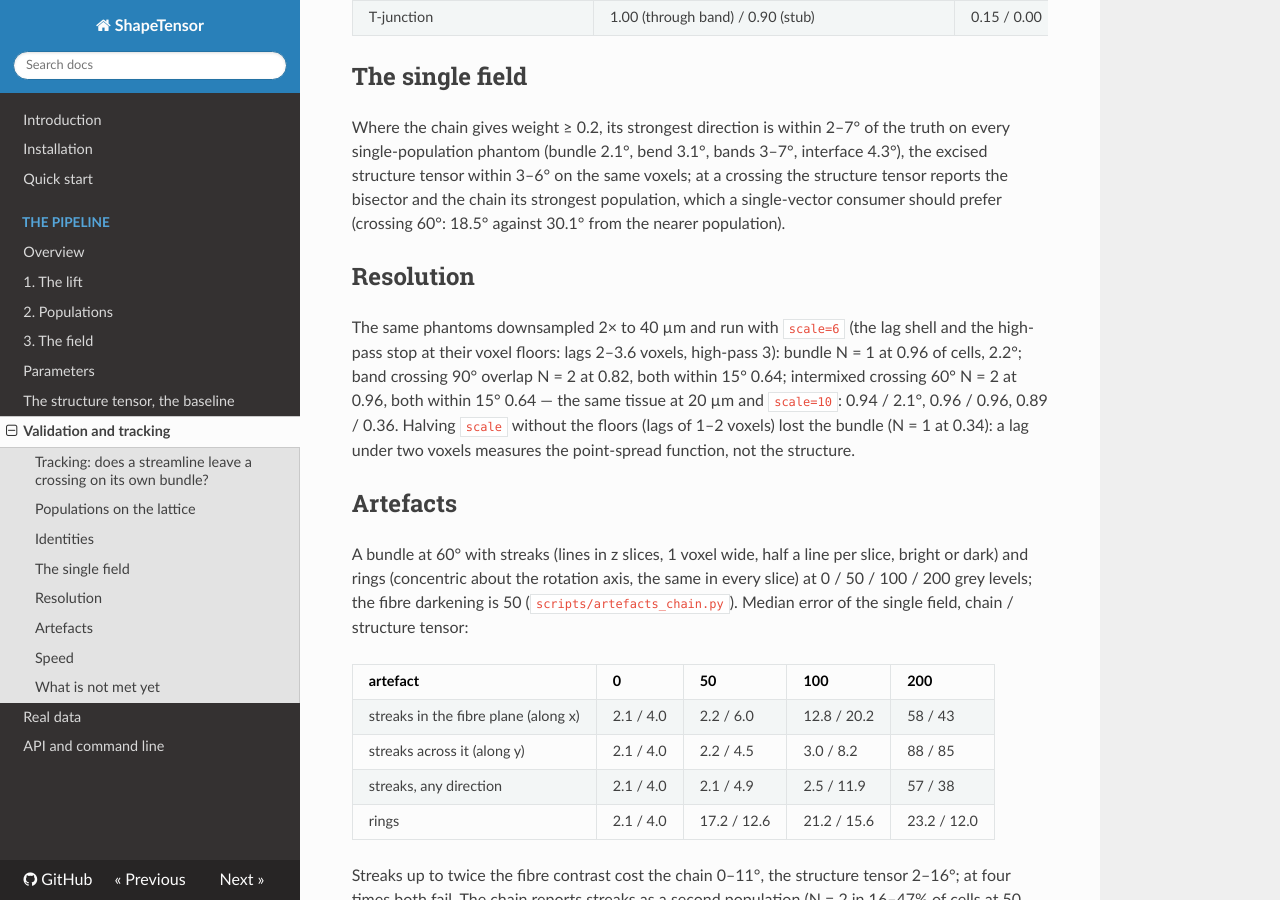
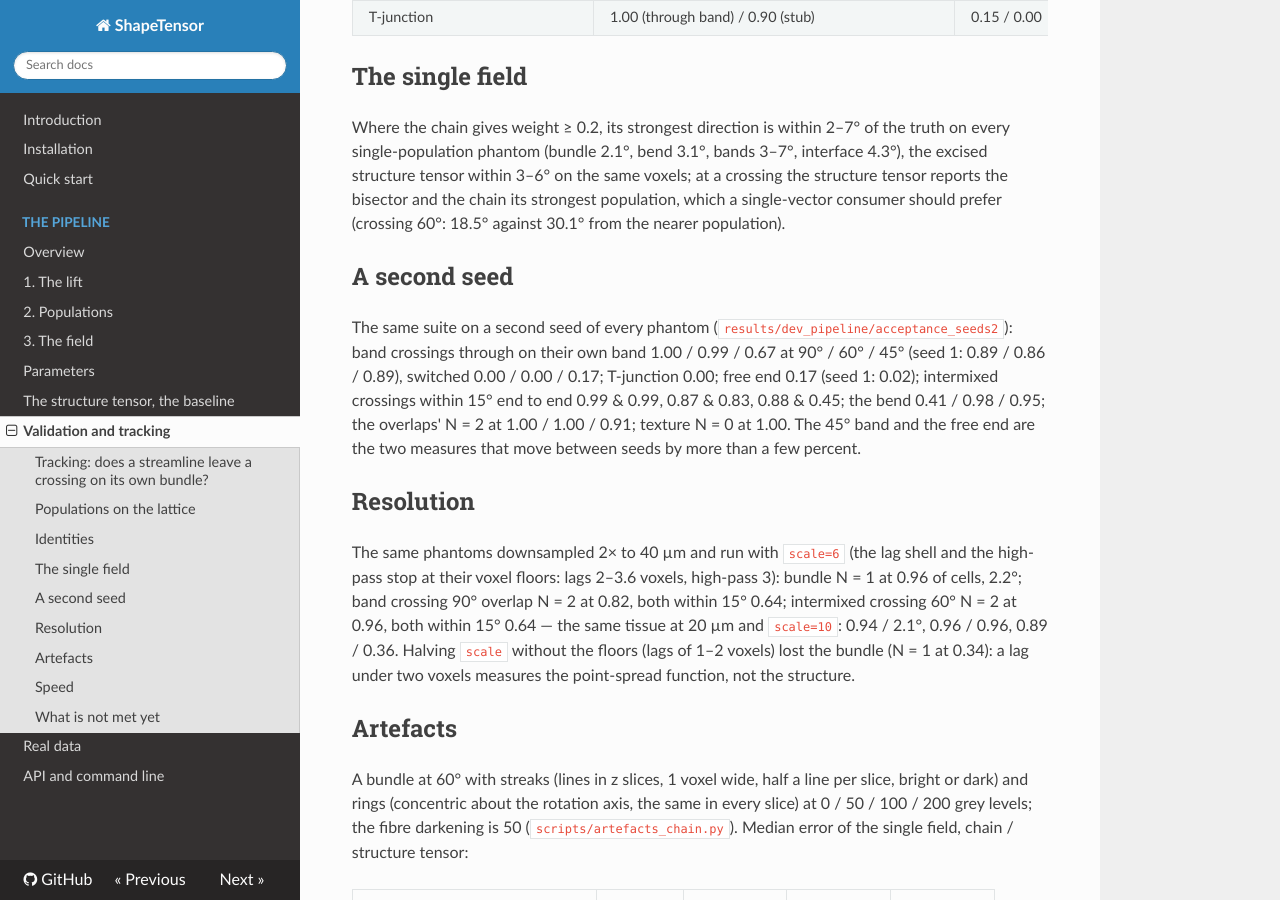
Before and after one commit to Andrew-Keenlyside/ShapeTensor, an MkDocs documentation site: the page built from docs/validation.md, in a window 1280 px wide and 900 px high, scrolled down 1770 px. Built offline with MkDocs 1.6.1, drawn with Linux system fonts in a browser that asks for light colours; nearby versions of some CDN libraries.

Commit message:
Validation: the second seed; the volume-median null tried and not adopted (results log)

```diff
--- a/docs/validation.md
+++ b/docs/validation.md
@@ -63,6 +63,14 @@ phantom (bundle 2.1°, bend 3.1°, bands 3–7°, interface 4.3°), the excised
 voxels; at a crossing the structure tensor reports the bisector and the chain its strongest population, which a
 single-vector consumer should prefer (crossing 60°: 18.5° against 30.1° from the nearer population).
 
+## A second seed
+
+The same suite on a second seed of every phantom (`results/dev_pipeline/acceptance_seeds2`): band crossings through on
+their own band 1.00 / 0.99 / 0.67 at 90° / 60° / 45° (seed 1: 0.89 / 0.86 / 0.89), switched 0.00 / 0.00 / 0.17; T-junction
+0.00; free end 0.17 (seed 1: 0.02); intermixed crossings within 15° end to end 0.99 & 0.99, 0.87 & 0.83, 0.88 & 0.45; the
+bend 0.41 / 0.98 / 0.95; the overlaps' N = 2 at 1.00 / 1.00 / 0.91; texture N = 0 at 1.00. The 45° band and the free end
+are the two measures that move between seeds by more than a few percent.
+
 ## Resolution
 
 The same phantoms downsampled 2× to 40 µm and run with `scale=6` (the lag shell and the high-pass stop at their
```
Also changed, not shown: TCA_FIELD_RESULTS.md (+6 -0 lines).
